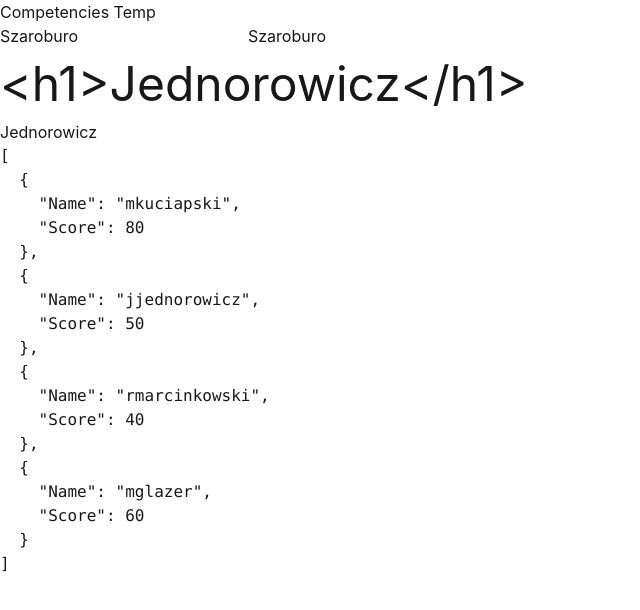
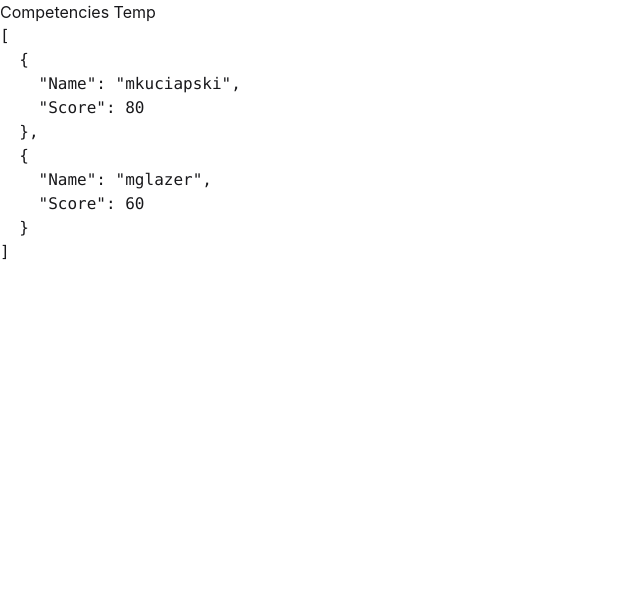
Before and after one commit to mkuciapski/CompetencesDzienne2026, a Vue app: page /temp in a window 1280 px wide. Shown: the top 610 px of the page, without its empty margins (0-640 px from the left). Built offline with nearby package versions, Linux system fonts and the light colour scheme.

Commit message:
computed initial

```diff
--- a/src/views/CompetenciesView.vue
+++ b/src/views/CompetenciesView.vue
@@ -4,6 +4,8 @@ import { ref } from 'vue'
 
 const _competences = ref(competences)
 const _searchText = ref('')
+const _padding = ref('5px')
+
 setTimeout(() => {
   _competences.value[0]!.Description = 'Wolę Tailwinda'
   _competences.value.push({ Id: 11, Name: 'C++', Level: 4, Picture: 'bootstrap.svg', Description: 'Wersja 3' })
@@ -15,9 +17,9 @@ setTimeout(() => {
     <button class="btn join-item text-white bg-green-800">Podaj nazwę kompetencji</button>
     <input type="text" v-model="_searchText" />
   </div>
-  <div class="flex flex-wrap justify-center gap-3">
+  <div class="flex flex-wrap justify-center">
     <template v-for="competence in _competences" :key="competence.Id">
-      <div v-if="competence.Level" class="card bg-base-100 w-48 shadow-sm">
+      <div v-if="competence.Level" class="card bg-base-100 w-48 shadow-sm card-spacing">
         <h2 class="text-center text-xl uppercase">{{ competence.Name }}</h2>
         <img :src="`assets/${competence.Picture}`" />
         <div class="card-body">
@@ -28,3 +30,9 @@ setTimeout(() => {
     </template>
   </div>
 </template>
+
+<style scoped>
+.card-spacing {
+  margin: v-bind('_padding');
+}
+</style>
--- a/src/views/TempView.vue
+++ b/src/views/TempView.vue
@@ -1,5 +1,5 @@
 <script setup lang="ts">
-import { ref, reactive } from 'vue'
+import { ref, reactive, computed } from 'vue'
 import { users } from '@/assets/users'
 
 //#region  USER
@@ -17,14 +17,28 @@ const second = ref('12px')
 setInterval(() => {
   second.value = new Date().getSeconds() + 'px'
 }, 4000)
+
+const _users = ref(users)
+const _bestUsers = computed((previous) => {
+  console.log('previous users', previous)
+  return _users.value.filter((user) => user.Score > 55)
+})
+
+setTimeout(() => {
+  _users.value[2]!.Score = 60
+}, 14000)
 </script>
 
 <template>
-  <input v-model.lazy.trim="whySad" />
+  <pre>{{ _bestUsers }}</pre>
+
+  <!-- #region OLD -->
+  <!-- <input v-model.lazy.trim="whySad" />
   <input v-model="whySad" />
   <div class="last-name-style">{{ user.LastName }}</div>
   <div v-html="user.LastName"></div>
-  <pre>{{ users }}</pre>
+  <pre>{{ users }}</pre> -->
+  <!-- #endregion OLD -->
 </template>
 
 <style scoped>
```
